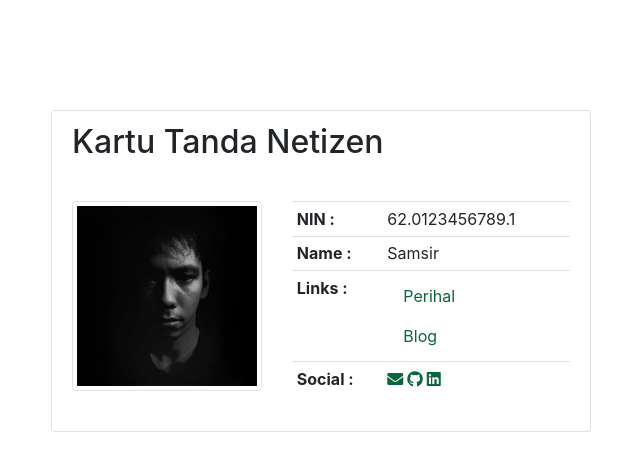
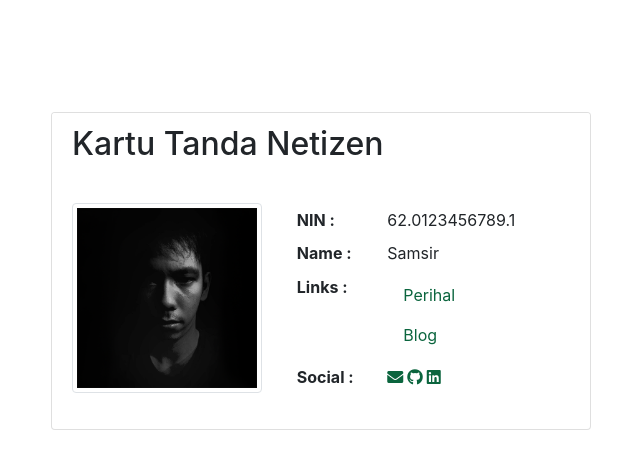
Before and after one commit to samsir/rumah, a Jekyll site: the page built from index.md, in a window 1280 px wide. Shown: the part 179-650 px from the top of the page, without its empty margins (319-959 px from the left). Built offline with Jekyll 4.4.1, drawn with Linux system fonts in a browser that asks for light colours.

Commit message:
Update card.html

```diff
--- a/_includes/card.html
+++ b/_includes/card.html
@@ -11,20 +11,18 @@
 
          <div class="col-md-7">
 <table class="table table-sm">
-  <thead>
-  </thead>
   <tbody>
     <tr>
-      <th scope="row">NIN :</th>
-      <td>62.0123456789.1</td>
+      <th scope="row" class="border-0">NIN :</th>
+      <td class="border-0">62.0123456789.1</td>
     </tr>
     <tr>
-      <th scope="row">Name :</th>
-      <td>Samsir</td>
+      <th scope="row" class="border-0">Name :</th>
+      <td class="border-0">Samsir</td>
     </tr>
     <tr>
-      <th scope="row">Links :</th>
-      <td>
+      <th scope="row" class="border-0">Links :</th>
+      <td class="border-0">
          <!-- Nav links -->
          <nav class="nav flex-column">
             {% for entry in site.data.navigation %}
@@ -45,8 +43,8 @@
       </td>
     </tr>
     <tr>
-      <th scope="row">Social :</th>
-      <td>
+      <th scope="row" class="border-0">Social :</th>
+      <td class="border-0">
         <!-- Social links -->
         <div class="nav">
             {%- for link in site.socials-links -%}
```
